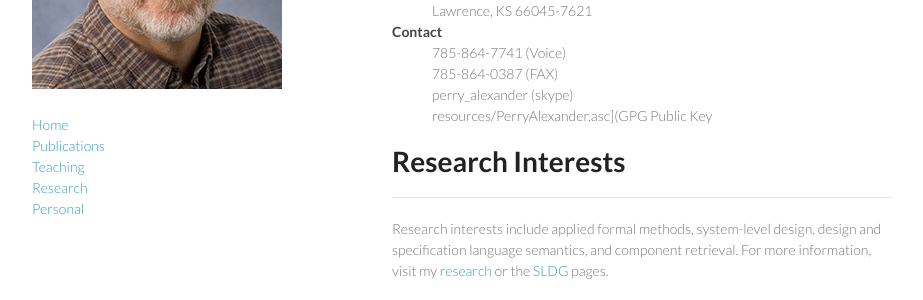
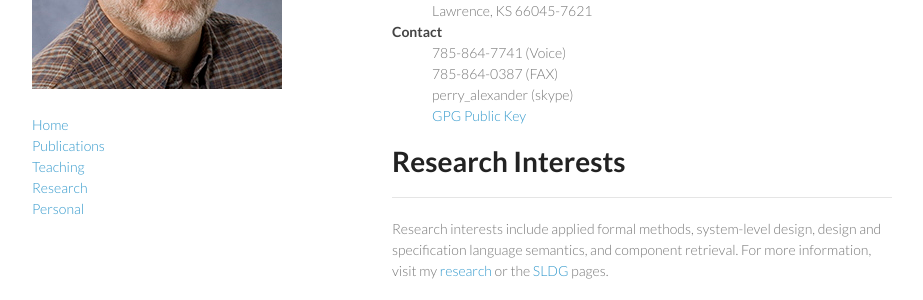
Before and after one commit to palexand/palexand.github.io, a Jekyll site: the page built from index.md, in a window 1280 px wide. Shown: the part 402-702 px from the top of the page, without its empty margins (178-1101 px from the left). Built offline with Jekyll 4.4.1, drawn with Linux system fonts in a browser that asks for light colours.

Commit message:
public key link

```diff
--- a/index.md
+++ b/index.md
@@ -27,7 +27,7 @@ Contact
 : 785-864-7741 (Voice)
 : 785-864-0387 (FAX)
 : perry_alexander (skype)
-: resources/PerryAlexander.asc](GPG Public Key
+: [GPG Public Key](resources/PerryAlexander.asc)
 
 # Research Interests
 
```
